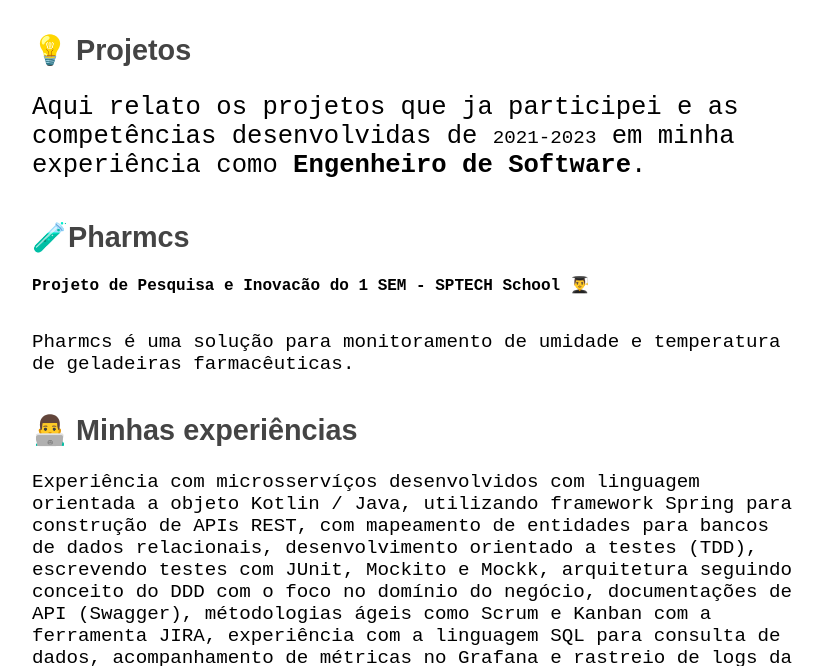
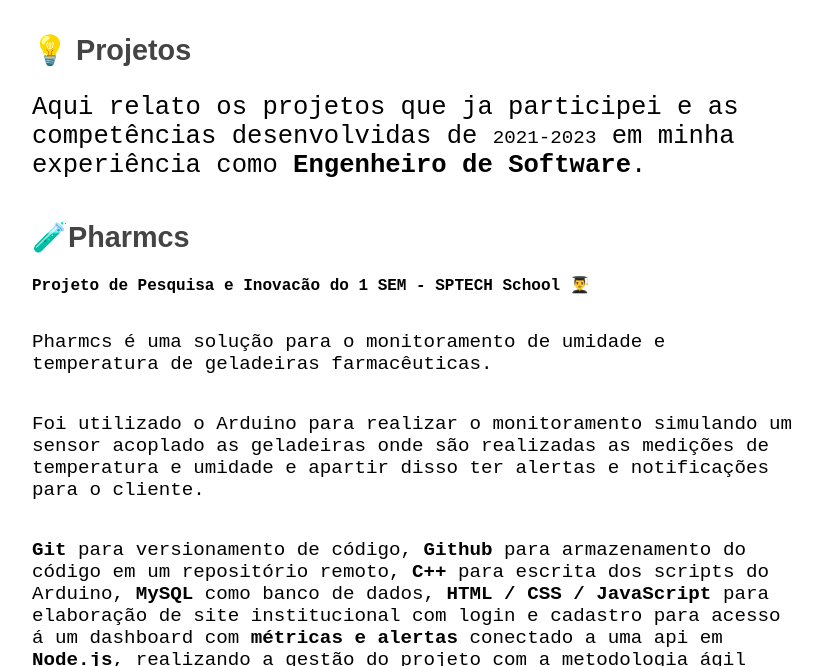
Before and after one commit to danilokovacs/danilokovacs, a plain HTML site: page index.html in a window 1280 px wide. Shown: the part 286-952 px from the top of the page, without its empty margins (224-1047 px from the left). Drawn offline with Linux system fonts and the light colour scheme.

Commit message:
added somes texts for project pharmcs

```diff
--- a/index.html
+++ b/index.html
@@ -31,7 +31,13 @@
         <h1>🧪Pharmcs</h1>
         <p class="highlight">Projeto de Pesquisa e Inovacão do 1 SEM - SPTECH School 👨‍🎓 </p>
         <h3>
-            Pharmcs é uma solução para monitoramento de umidade e temperatura de geladeiras farmacêuticas.
+            Pharmcs é uma solução para o monitoramento de umidade e temperatura de geladeiras farmacêuticas.
+        </h3>
+        <h3>
+            Foi utilizado o Arduino para realizar o monitoramento simulando um sensor acoplado as geladeiras onde são realizadas as medições de temperatura e umidade e apartir disso ter alertas e notificações para o cliente.
+        </h3>
+        <h3>
+            <span class="highlight">Git</span> para versionamento de código, <span class="highlight">Github</span> para armazenamento do código em um repositório remoto, <span class="highlight">C++</span> para escrita dos scripts do Arduino, <span class="highlight">MySQL</span>  como banco de dados, <span class="highlight">HTML / CSS / JavaScript</span> para elaboração de site institucional com login e cadastro para acesso á um dashboard com <span class="highlight">métricas e alertas</span> conectado a uma api em <span class="highlight">Node.js</span>, realizando a gestão do projeto com a metodologia ágil <span class="highlight">Scrum e Kanban</span> com sprints semanais organizadas no <span class="highlight">Notion</span>.
         </h3>
       </div>
 
```
